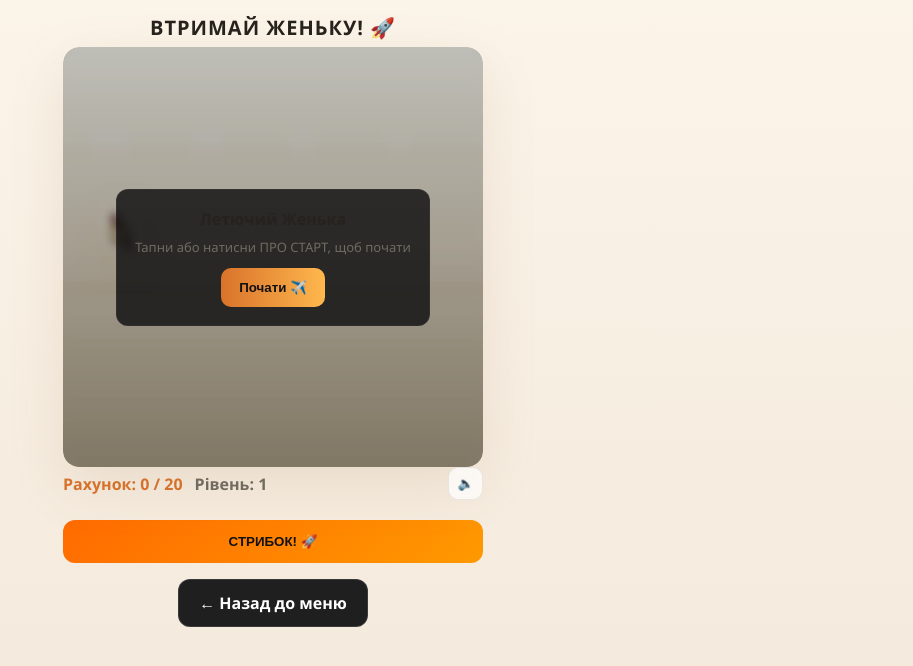
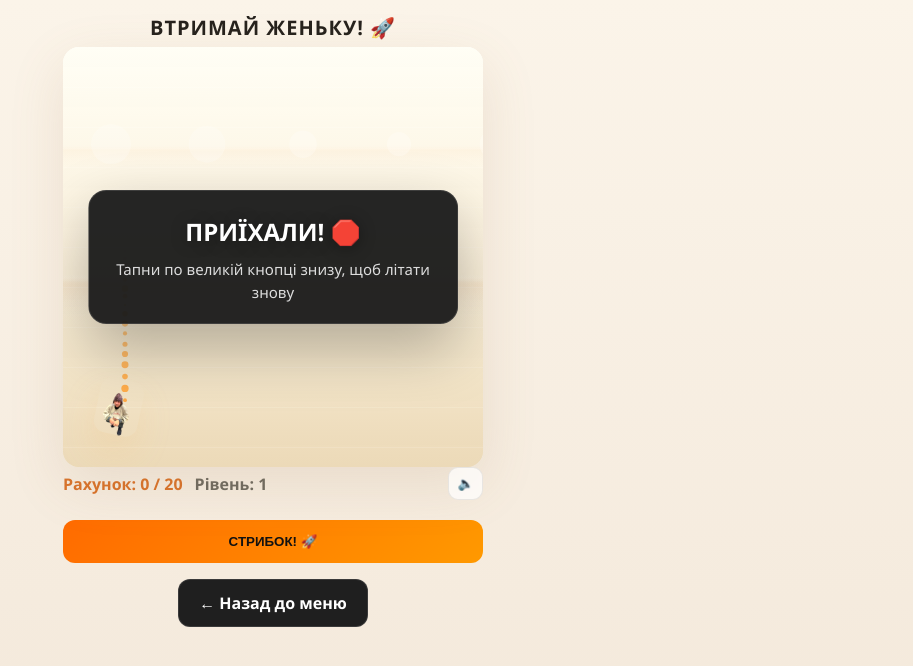
Before and after one commit to YevheniiPas/my-friend, a plain HTML site: page game1.html in a window 1280 px wide. Both pictures are taken after a click on the button "СТРИБОК! 🚀". Shown: the whole page, without its empty margins (367-1280 px from the left). Drawn offline with Linux system fonts and the light colour scheme.

Commit message:
Add files via upload

```diff
--- a/game1.html
+++ b/game1.html
@@ -44,13 +44,7 @@
         <canvas id="bgCanvas"></canvas>
         <canvas id="fxCanvas"></canvas>
         <div id="player"></div>
-        <div class="start-overlay" id="startOverlay">
-            <div class="start-card">
-                <div style="font-weight:800;margin-bottom:8px">Летючий Женька</div>
-                <div style="color:var(--muted);font-size:13px;margin-bottom:12px">Тапни або натисни ПРО СТАРТ, щоб почати</div>
-                <button class="start-btn" id="startBtn">Почати ✈️</button>
-            </div>
-        </div>
+        <!-- start overlay removed — game will auto-start -->
         <div id="gameOverText" class="modal-text">
             <h2>ПРИЇХАЛИ! 🛑</h2>
             <p>Тапни по великій кнопці знизу, щоб літати знову</p>
@@ -70,7 +64,7 @@
         <div id="controls"><button id="muteBtn" class="icon-btn">🔈</button></div>
     </div>
     <audio id="bgMusic" src="ebash.mp3" loop preload="auto"></audio>
-    <button class="jump-btn" onclick="event.stopPropagation(); flap()">СТРИБОК! 🚀</button>
+    <button class="jump-btn" onclick="event.stopPropagation(); if(!isStarted) startGame(); flap()">СТРИБОК! 🚀</button>
     <a href="./gra.html" class="btn-back">← Назад до меню</a>
 
     <script>
@@ -103,13 +97,14 @@
         document.addEventListener('keydown', function(e) {
             if (e.code === 'Space') {
                 e.preventDefault();
+                if(!isStarted) startGame();
                 flap();
             }
         });
 
         // pointer/touch to flap
         gameArea.addEventListener('pointerdown', (e)=>{ e.preventDefault(); if(!isStarted) startGame(); flap(); });
-        document.getElementById('startBtn').addEventListener('click', ()=>{ startGame(); flap(); });
+        // start button removed: game auto-starts
         document.getElementById('muteBtn').addEventListener('click', ()=>{
             isMuted = !isMuted;
             document.getElementById('muteBtn').textContent = isMuted? '🔇':'🔈';
@@ -117,7 +112,7 @@
         });
 
         function flap() {
-            if (isGameOver) { resetGame(); return; }
+            if (isGameOver) { resetGame(); startGame(); }
             velocity = jumpForce;
             player.style.transform = "rotate(-12deg)";
             if (!bgPlaying && !isMuted) startBgm();
@@ -280,8 +275,7 @@
             });
             pipes = [];
 
-            // show start overlay
-            document.getElementById('startOverlay').style.display = 'flex';
+            // do not auto-start after reset; wait for player input (flap/tap) to restart
             isStarted = false;
         }
 
@@ -362,10 +356,11 @@
             setTimeout(()=>{ el.style.boxShadow = ''; }, 650);
         }
 
-        function startGame(){ if(!isStarted){ isStarted=true; document.getElementById('startOverlay').style.display='none'; if(audioCtx && audioCtx.state==='suspended') audioCtx.resume().then(()=>{ if(!isMuted) startBgm(); }); else if(!isMuted) startBgm(); gameInterval = setInterval(updateGame,20); } }
+        function startGame(){ if(!isStarted){ isStarted=true; if(audioCtx && audioCtx.state==='suspended') audioCtx.resume().then(()=>{ if(!isMuted) startBgm(); }); else if(!isMuted) startBgm(); clearInterval(gameInterval); gameInterval = setInterval(updateGame,20); } }
 
-        // Initialize paused at start
+        // Initialize and auto-start immediately on page load
         resetGame();
+        startGame();
     </script>
 </body>
 </html>
```
